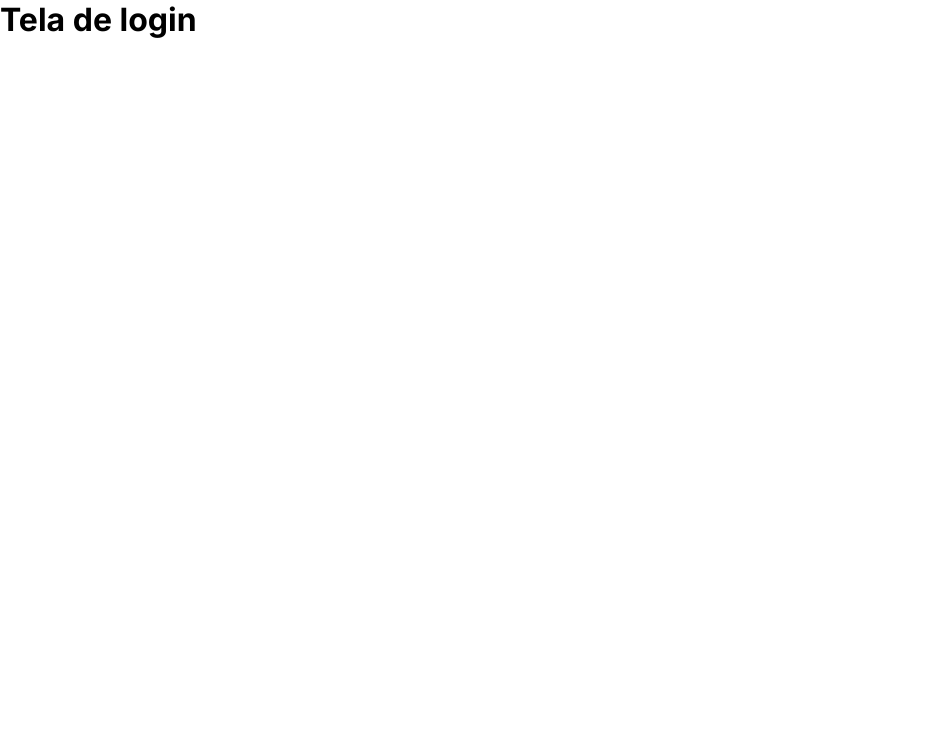
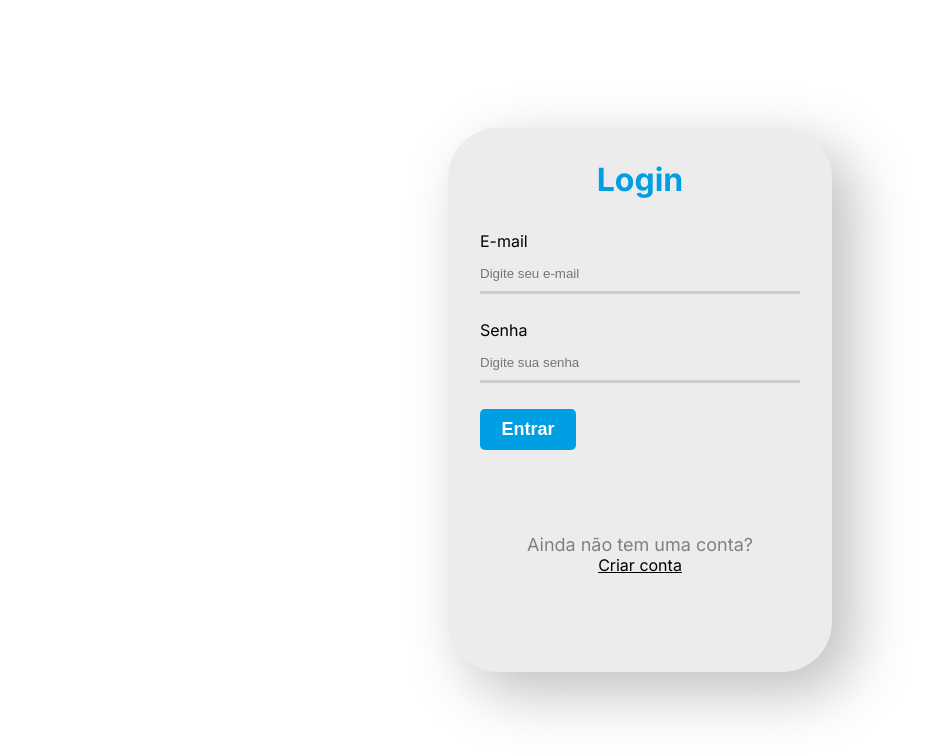
Before and after one commit to LuVidotti/fastask, a React (Vite) app in the folder fastask/: page /login in a window 1280 px wide. Shown: the top 756 px of the page, without its empty margins (0-939 px from the left). Built offline with nearby package versions, Linux system fonts and the light colour scheme.

Commit message:
inserindo tela de login

```diff
--- a/fastask/src/components/Item/Item.css
+++ b/fastask/src/components/Item/Item.css
@@ -7,6 +7,19 @@
     padding: 12px;
     width: 200px;
     font-size: 14px;
+}
+
+.lista-item:hover {
+    color: #000000;
+    text-decoration: none;
+    display: flex;
+    justify-content: space-between;
+    align-items: center;
+    padding: 12px;
+    width: 200px;
+    background-color: rgb(188, 188, 188, 0.25);
+    font-size: 14px;
+    border-radius: 8px;
 }
 
 .active {
--- a/fastask/src/pages/Login/Login.css
+++ b/fastask/src/pages/Login/Login.css
@@ -0,0 +1,79 @@
+.login-container {
+    display: grid;
+    place-items: center;
+    height: 100vh;
+}
+
+.login-container__card {
+    border-radius: 50px;
+    background: #ececec;
+    box-shadow:  20px 20px 60px #bebebe,
+    -20px -20px 60px #ffffff;
+    height: 60vh;
+    width: 25vw;
+    padding: 32px;
+}
+
+.login-container__card h1 {
+    text-align: center;
+    margin-bottom: 1em;
+    font-weight: 700;
+    color: rgb(0, 158, 226)
+}
+
+.login-container__card label {
+    display: block;
+    margin-bottom: 5px;
+}
+
+.login-container__card input {
+    width: 100%;
+    margin-bottom: 26px;
+    padding: 10px 0 10px 0;
+    border: none;
+    border-bottom: 3px solid rgb(206, 206, 206);
+    background-color: transparent;
+    transition: all 0.25s;
+}
+
+.login-container__card input:focus {
+    border-bottom: 3px solid rgb(0, 158, 226);
+    outline: none;
+}
+
+.login-container__card form button {
+    padding: 10px;
+    background-color: rgb(0, 158, 226);
+    color: #FFFFFF;
+    border: none;
+    width: 30%;
+    font-weight: 700;
+    font-size: 18px;
+    border-radius: 5px;
+    cursor: pointer;
+    margin-bottom: 20px;
+    transition: all 0.25s;
+}
+
+.login-container__card form button:hover {
+    background-color: rgb(0, 134, 192);
+}
+
+.criar-conta-area {
+    text-align: center;
+    margin-top: 4em;
+}
+
+.criar-conta-area p {
+    font-size: 18px;
+    color: gray;
+}
+
+.criar-conta__link {
+    text-decoration: underline;
+    color: #000000;
+}
+
+.criar-conta__link:hover {
+    color: rgb(0, 134, 192);
+}
--- a/fastask/src/pages/Login/index.jsx
+++ b/fastask/src/pages/Login/index.jsx
@@ -1,7 +1,26 @@
+import { Link } from "react-router-dom";
+import "./Login.css";
+
 function Login() {
     return(
-        <div>
-            <h1>Tela de login</h1>
+        <div className="login-container">
+            <div className="login-container__card">
+                <h1>Login</h1>
+                <form>
+                    <label htmlFor="email">E-mail</label>
+                    <input type="email" id="email" placeholder="Digite seu e-mail"/>
+
+                    <label htmlFor="senha">Senha</label>
+                    <input type="password" placeholder="Digite sua senha"/>
+
+                    <button type="submit">Entrar</button>
+
+                    <div className="criar-conta-area">
+                        <p>Ainda não tem uma conta?</p>
+                        <Link className="criar-conta__link">Criar conta</Link>
+                    </div>
+                </form>
+            </div>
         </div>
     )
 }
```
